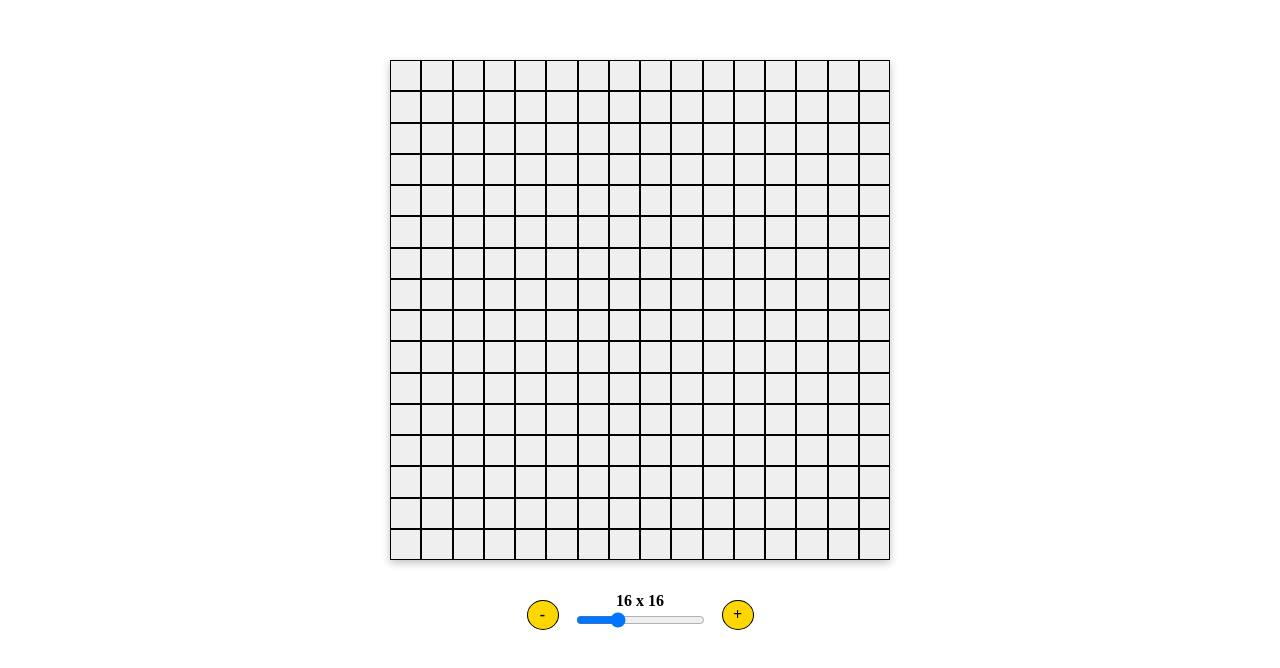
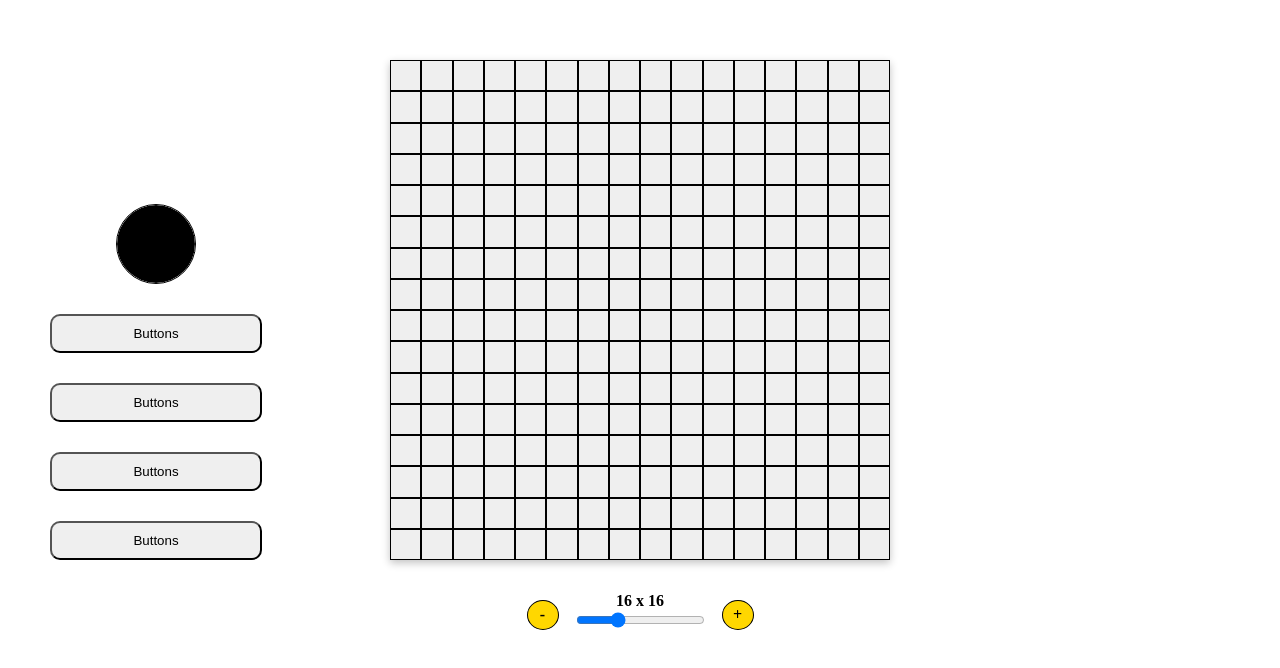
Before and after one commit to WerdnaLes/Etch-A-Sketch, a plain HTML site: page index.html in a window 1280 px wide. Shown: the part 94-762 px from the top of the page. Drawn offline with Linux system fonts and the light colour scheme.

Commit message:
Make color picker round

```diff
--- a/index.html
+++ b/index.html
@@ -12,6 +12,13 @@
     <header class="header">
       <h1>Etch-a-Sketch</h1>
     </header>
+    <div class="menu">
+      <input type="color" id="color-picker" />
+      <button class="button">Buttons</button>
+      <button class="button">Buttons</button>
+      <button class="button">Buttons</button>
+      <button class="button">Buttons</button>
+    </div>
     <div class="square-divs">
       <!-- put the 16x16 divs here -->
     </div>
@@ -30,6 +37,5 @@
       </div>
       <div class="plus">+</div>
     </div>
-
   </body>
 </html>
--- a/style.css
+++ b/style.css
@@ -37,6 +37,52 @@ body {
   box-shadow: rgba(0, 0, 0, 0.24) 0px 3px 8px;
 }
 
+.menu {
+  position: absolute;
+  left: 50px;
+  display: flex;
+  flex-direction: column;
+  align-items: center;
+  width: 212px;
+  height: 500px;
+  justify-content: flex-end;
+  gap: 30px;
+  /* overflow: hidden; */
+}
+
+.button {
+  padding: 10px 50px;
+  border-radius: 10px;
+  transition: ease 0.2s;
+  cursor: pointer;
+  width: 100%;
+}
+
+.button:hover,
+#color-picker:hover {
+  transform: scale(1.05);
+}
+
+#color-picker {
+  -webkit-appearance: none;
+  height: 80px;
+  width: 80px;
+  border-radius: 50%;
+  transition: ease 0.2s;
+  padding: 0;
+  cursor: pointer;
+}
+
+input[type="color"]::-webkit-color-swatch-wrapper {
+  padding: 0;
+}
+
+input[type="color"]::-webkit-color-swatch {
+  border: none;
+  border-radius: 50px;
+  box-shadow: rgba(0, 0, 0, 0.24) 0px 3px 8px;
+}
+
 .range {
   display: flex;
   flex-direction: column;
@@ -45,7 +91,7 @@ body {
   text-align: center;
 }
 
-.range-container{
+.range-container {
   display: flex;
   gap: 15px;
   justify-content: center;
@@ -54,7 +100,8 @@ body {
   font-weight: bold;
 }
 
-.plus, .minus{
+.plus,
+.minus {
   padding: 5px 10px;
   border-radius: 50%;
   background: gold;
```
Lines whose indentation alone changed are shown as unchanged.
